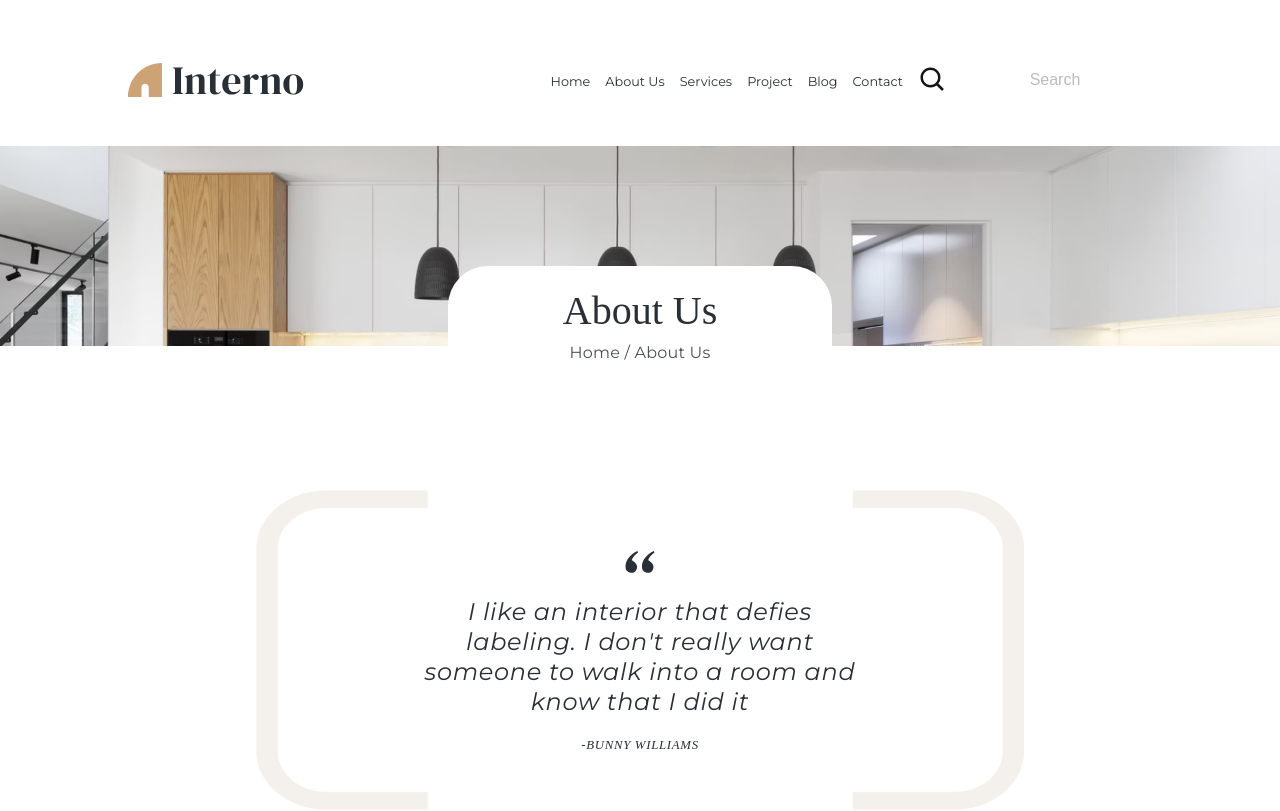
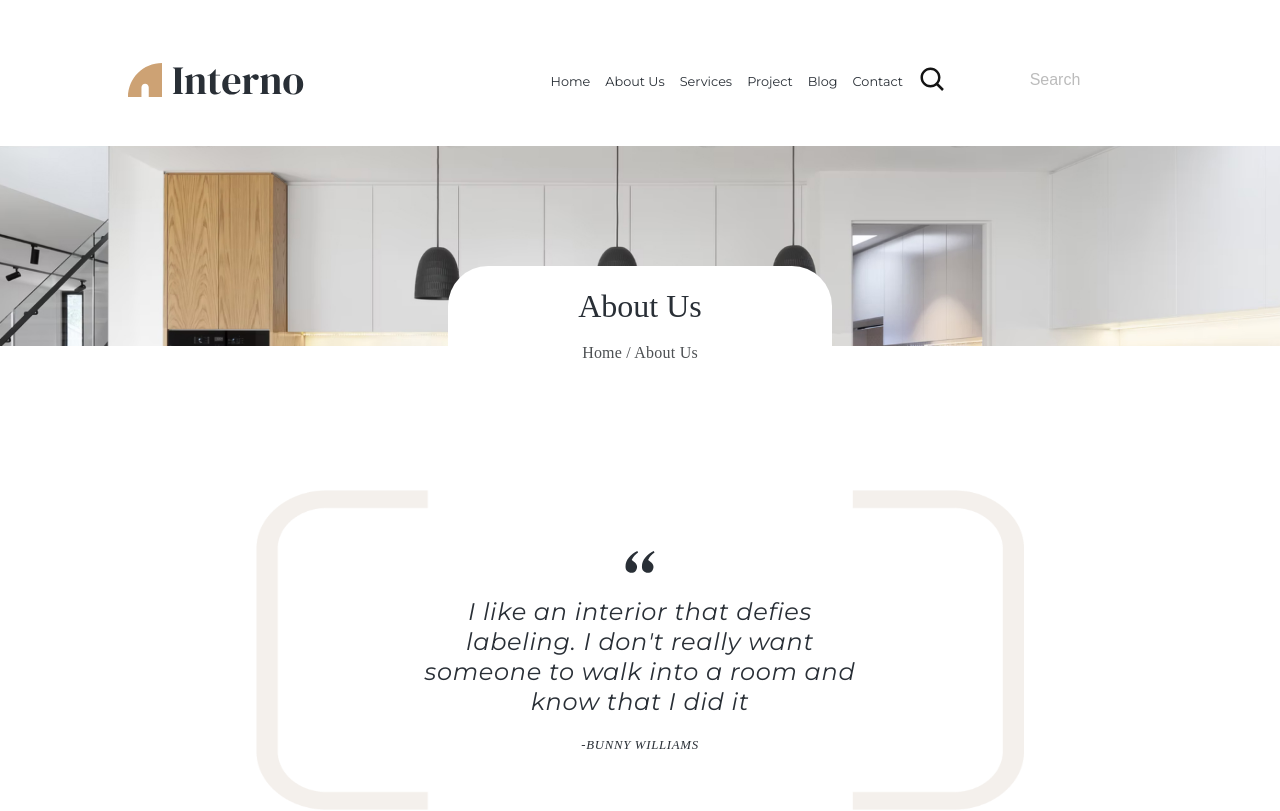
Before and after one commit to AlekseevAndreyG/InteriorDesignWebflow, a React (Create React App) app: page /about-page in a window 1280 px wide. Shown: the top 811 px of the page. Built offline with nearby package versions, Linux system fonts and the light colour scheme.

Commit message:
поправил шрифты

```diff
--- a/src/Pages/AboutPage/components/AboutHeading/AboutHeading.css
+++ b/src/Pages/AboutPage/components/AboutHeading/AboutHeading.css
@@ -30,13 +30,13 @@
   margin: 0 auto;
   border-radius: 40px;
   top: -80px;
-  font-size: 5vh;
+  font-size: 4vh;
   font-style: normal;
   font-weight: 400;
   line-height: 125%; /* 62.5px */
 }
 
-.about-heading-title p {
+.about-heading-title h6 {
   position: relative;
   z-index: 3;
   top: -125px;
--- a/src/Pages/AboutPage/components/AboutHeading/AboutHeading.js
+++ b/src/Pages/AboutPage/components/AboutHeading/AboutHeading.js
@@ -13,7 +13,7 @@ function AboutHeading() {
       <div className="about-heading-bg"></div>
       <div className="about-heading-title">
         <h2>About Us</h2>
-        <p>Home / About Us</p>
+        <h6>Home / About Us</h6>
       </div>
       <div className="about-heading-text">
         <div className="about-heading-text-cart">
--- a/src/Pages/ServicesPage/components/SevicesHeading/ServicesHeading.css
+++ b/src/Pages/ServicesPage/components/SevicesHeading/ServicesHeading.css
@@ -30,7 +30,7 @@
   margin: 0 auto;
   border-radius: 40px;
   top: -80px;
-  font-size: 5vh;
+  font-size: 4vh;
   font-style: normal;
   font-weight: 400;
   line-height: 125%; /* 62.5px */
--- a/src/Pages/ServiecesMorePage/components/ServicesMorePageHeading/ServicesMorePageHeading.css
+++ b/src/Pages/ServiecesMorePage/components/ServicesMorePageHeading/ServicesMorePageHeading.css
@@ -30,7 +30,7 @@
   margin: 0 auto;
   border-radius: 40px;
   top: -80px;
-  font-size: 5vh;
+  font-size: 4vh;
   font-style: normal;
   font-weight: 400;
   line-height: 125%; /* 62.5px */
```
